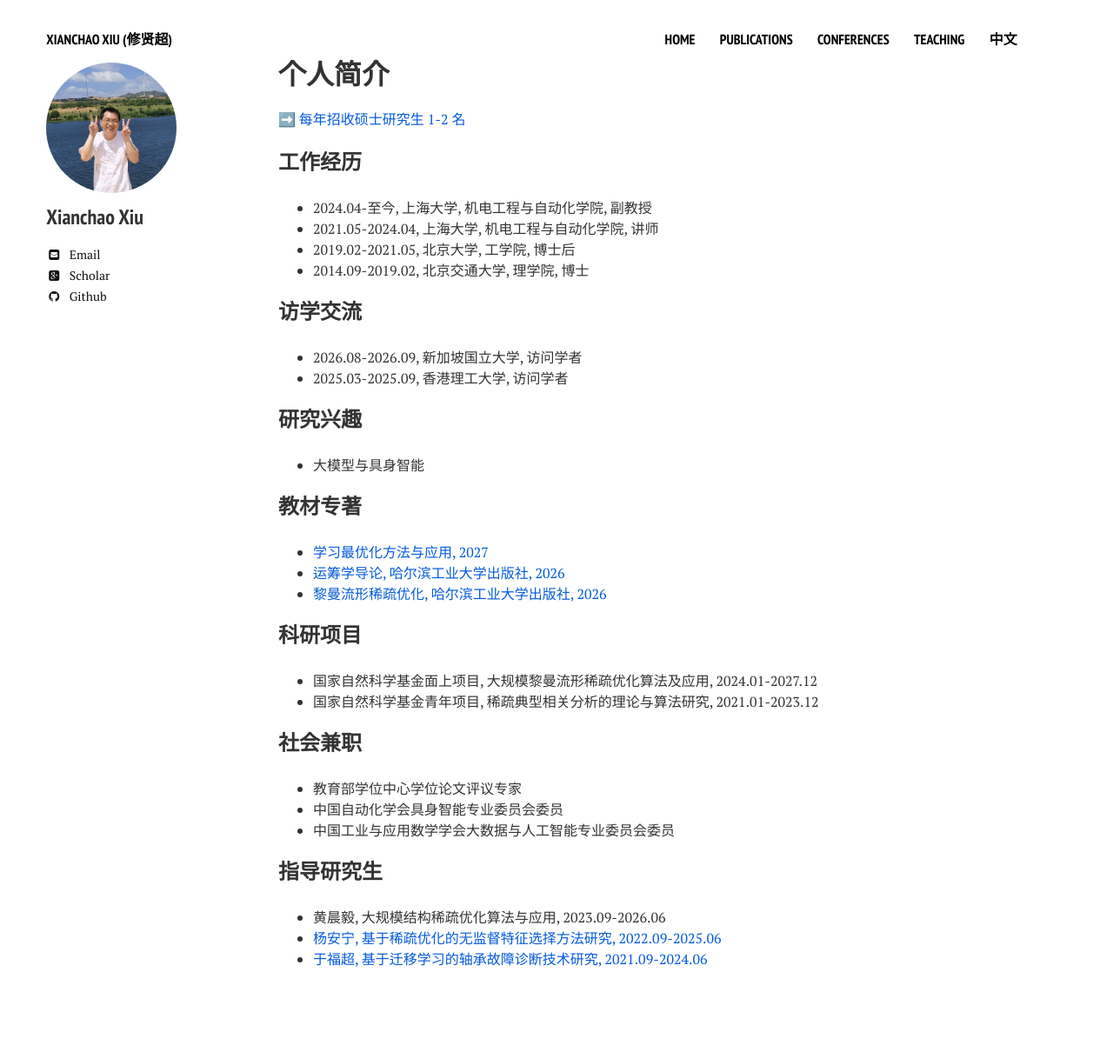
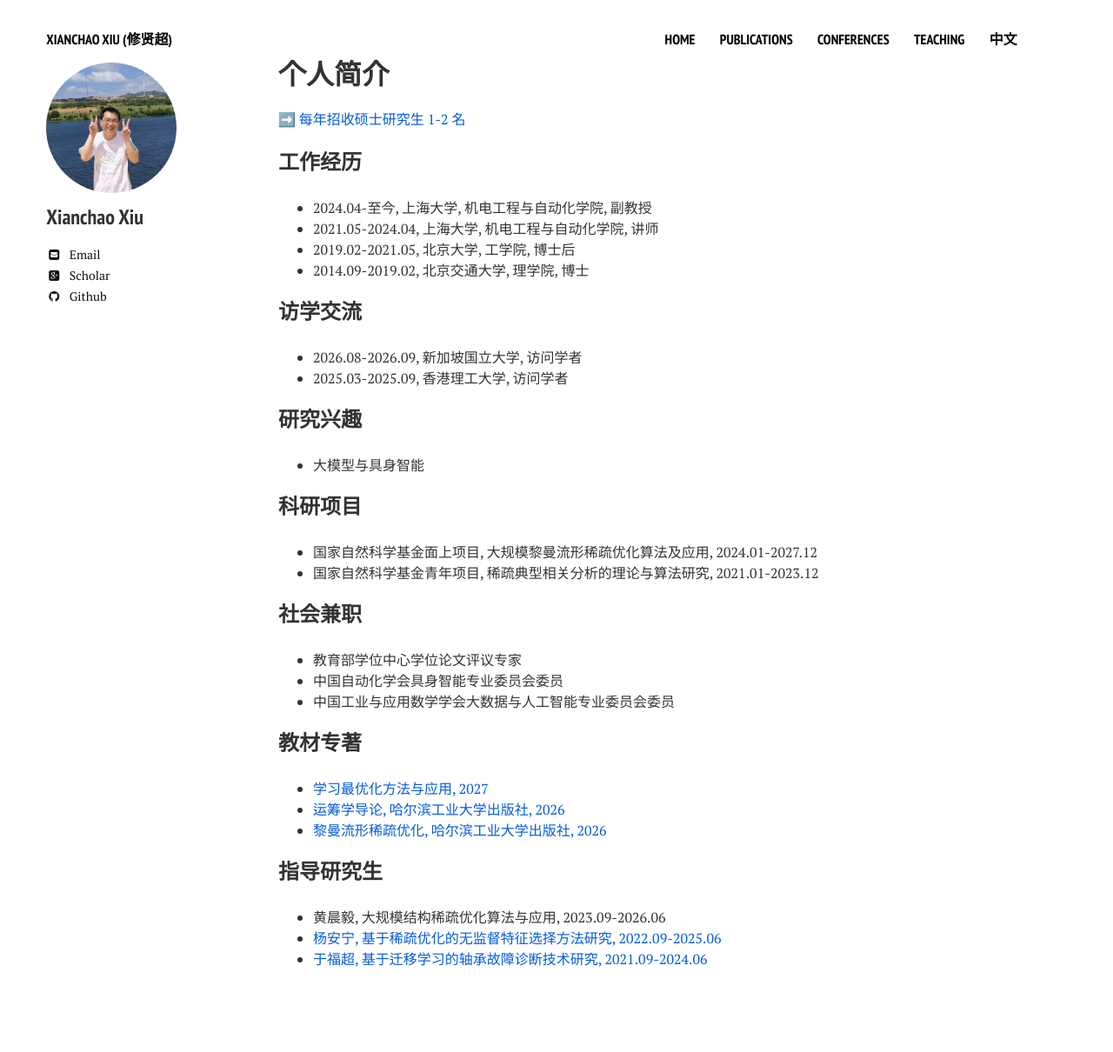
Before and after one commit to xianchaoxiu/xianchaoxiu.github.io, a Jekyll site: the page built from chinese/index.md, in a window 1280 px wide. Shown: the whole page at 87% size. Built offline with Jekyll 4.4.1, drawn with Linux system fonts in a browser that asks for light colours; nearby versions of some CDN libraries; part of the change alters nothing that is shown.

Commit message:
Update index.md

```diff
--- a/chinese/index.md
+++ b/chinese/index.md
@@ -25,11 +25,6 @@ share: false
 * 大模型与具身智能<br>
 
 
-### 教材专著
-* <a href="https://xianchaoxiu.github.io/chinese/books/L2O/" class="textlink" target="_blank"> 学习最优化方法与应用, 2027 </a> <br>
-* <a href="https://xianchaoxiu.github.io/chinese/books/OPT/" class="textlink" target="_blank"> 运筹学导论, 哈尔滨工业大学出版社, 2026 </a> <br>
-* <a href="https://xianchaoxiu.github.io/chinese/books/OR/" class="textlink" target="_blank"> 黎曼流形稀疏优化, 哈尔滨工业大学出版社, 2026 </a> <br>
-
 ### 科研项目
 * 国家自然科学基金面上项目, 大规模黎曼流形稀疏优化算法及应用, 2024.01-2027.12 <br>
 * 国家自然科学基金青年项目, 稀疏典型相关分析的理论与算法研究, 2021.01-2023.12  <br>
@@ -41,6 +36,12 @@ share: false
 * 中国工业与应用数学学会大数据与人工智能专业委员会委员 <br>
 
 
+### 教材专著
+* <a href="https://xianchaoxiu.github.io/chinese/books/L2O/" class="textlink" target="_blank"> 学习最优化方法与应用, 2027 </a> <br>
+* <a href="https://xianchaoxiu.github.io/chinese/books/OPT/" class="textlink" target="_blank"> 运筹学导论, 哈尔滨工业大学出版社, 2026 </a> <br>
+* <a href="https://xianchaoxiu.github.io/chinese/books/OR/" class="textlink" target="_blank"> 黎曼流形稀疏优化, 哈尔滨工业大学出版社, 2026 </a> <br>
+
+
 ### 指导研究生
 * 黄晨毅, 大规模结构稀疏优化算法与应用, 2023.09-2026.06 <br>
 * <a href="../chinese/students/2025-Yang.pdf" class="textlink" target="_blank"> 杨安宁, 基于稀疏优化的无监督特征选择方法研究, 2022.09-2025.06 </a> <br>
```
